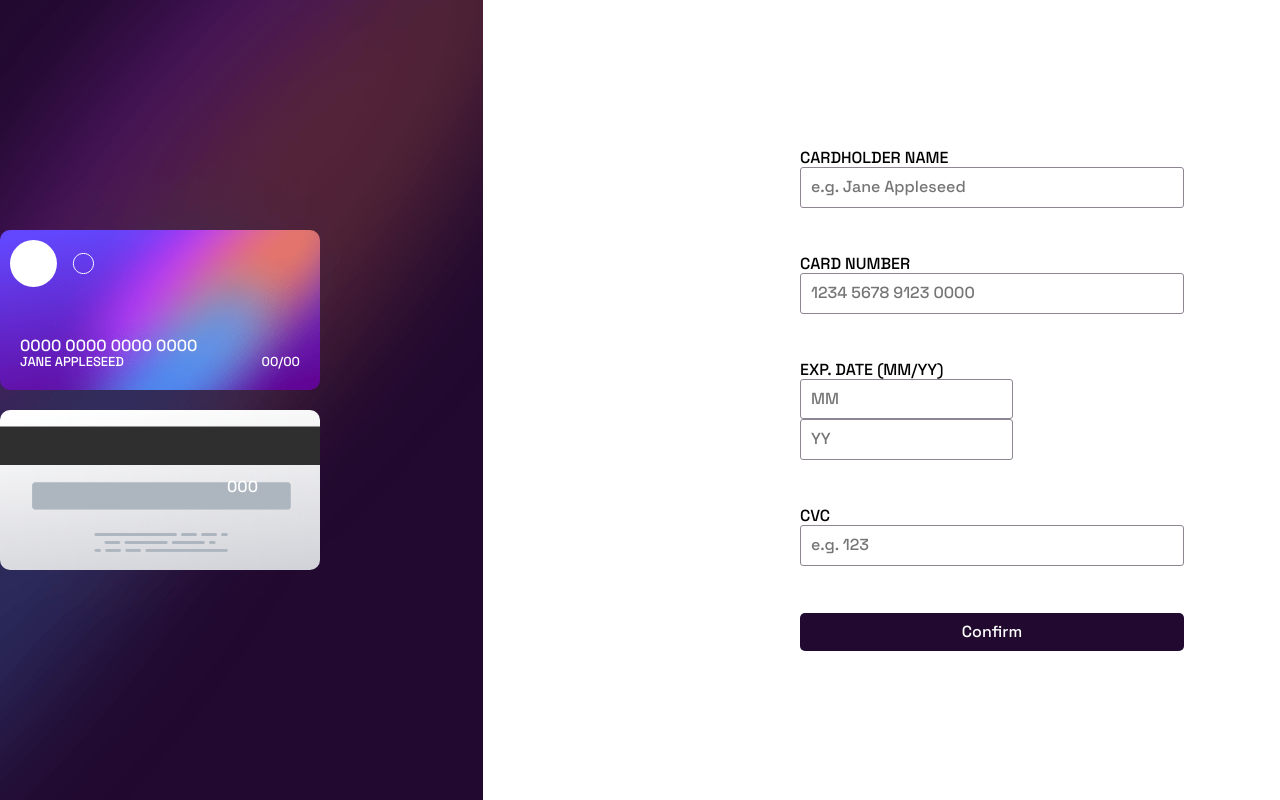
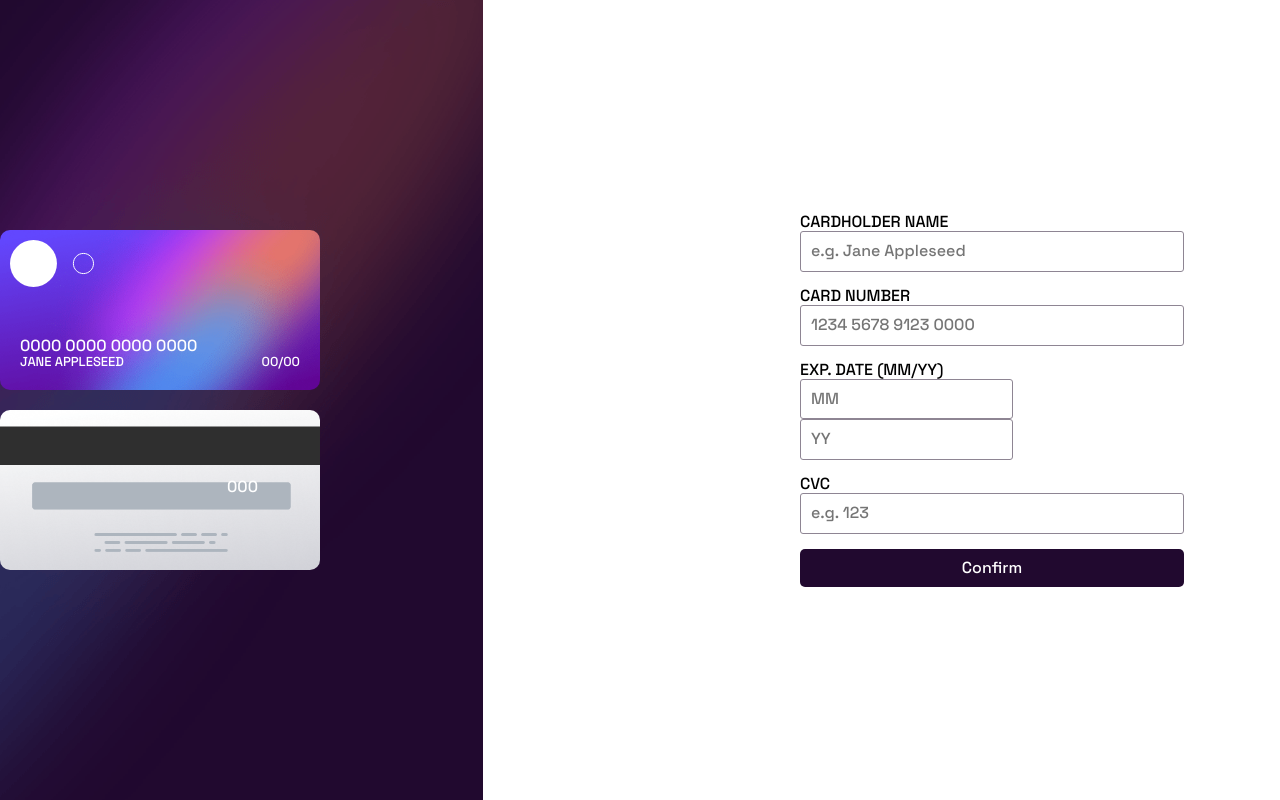
Before and after one commit to cosmoart/Interactive-card-details-form, a React (Vite) app: page / in a window 1280 px wide. Built offline with nearby package versions, Linux system fonts and the light colour scheme.

Commit message:
Componentize

```diff
--- a/src/App.css
+++ b/src/App.css
@@ -3,7 +3,6 @@
 	display: flex;
 	flex-direction: column;
 	justify-content: flex-end;
-	/* margin-left: 30%; */
 	margin-bottom: 20px;
 }
 
@@ -60,6 +59,10 @@
 	text-transform: uppercase;
 	display: flex;
 	flex-direction: column;
+}
+
+.cardForm .info {
+	font-size: 14px;
 	margin-bottom: 15px;
 }
 
--- a/src/App.jsx
+++ b/src/App.jsx
@@ -1,9 +1,12 @@
-import { useState } from 'react'
-import './App.css'
+import { useState } from 'react';
+import CardThanks from './components/CardThanks';
+import CardForm from './components/CardForm';
+import './App.css';
 
 function App() {
 	const [formData, setFormData] = useState({ name: null, number: null, mm: null, yy: null, cvc: null });
-	let validate = false;
+	const [validate, setValidate] = useState(false);
+
 
 	const handleInput = (e) => {
 		if (e.target.name === "number") {
@@ -28,21 +31,34 @@ function App() {
 		}
 	}
 
+	const handleError = (target, message, type) => {
+		document.querySelector(`#${target}`).nextElementSibling.innerHTML = message;
+		if (type === "add") {
+			document.querySelector(`#${target}`).classList.add(`input--error`);
+			document.querySelector(`#${target}`).nextElementSibling.classList.remove("info-hidden");
+		} else {
+			document.querySelector(`#${target}`).classList.remove(`input--error`);
+			document.querySelector(`#${target}`).nextElementSibling.classList.add("info-hidden");
+		}
+	}
+
 	const handleSubmit = (e) => {
 		e.preventDefault();
 		for (let i in formData) {
+			let label;
+			i === "mm" || i === "yy" ? label = "labelmmyy" : label = `label${i}`;
+			console.log(!formData[i]);
 			if (!formData[i]) {
-				let label;
-				i === "mm" || i === "yy" ? label = "labelmmyy" : label = `label${i}`
-				document.getElementById(`${label}`).nextElementSibling.textContent = "Can´t be blank";
-				document.getElementById(`${label}`).nextElementSibling.classList.add("label--show")
-			}
+				handleError(label, `Can´t be blank`, "add");
+			} else handleError(label, "", "remove");
 		}
-		if (formData.number.match(/[^0-9]/g)) {
-			console.log("number")
-			document.getElementById("labelnumber").nextElementSibling.textContent = "Wrong format, numbers only";
-			document.getElementById("labelnumber").nextElementSibling.classList.add("label--show");
-		}
+		if (formData.number && formData.number.match(/[^0-9]/g)) {
+			handleError("labelnumber", "Wrong format, numbers only", "add");
+		} else handleError("labelnumber", "", "remove");
+
+		if (formData.number && formData.number.length < 19) {
+			handleError("labelnumer", "Number is too short", "add");
+		} else handleError("labelnumber", "", "remove");
 	}
 
 	return (
@@ -60,45 +76,7 @@ function App() {
 				<div className='cardBack'><span>{formData.cvc || "000"}</span></div>
 			</div>
 
-			{!validate ?
-				<form className='cardForm' onSubmit={handleSubmit}>
-					<label id='labelname'>
-						Cardholder Name
-						<input type="text" placeholder="e.g. Jane Appleseed" onChange={handleInput} name="name" className='card-input' />
-					</label>
-					<p></p>
-
-					<label id='labelnumber'>
-						Card Number
-						<input type="text" placeholder="1234 5678 9123 0000" onChange={handleInput} name="number" className='card-input' maxLength={19} />
-					</label>
-					<p></p>
-
-					<label id='labelmmyy'>
-						Exp. Date (MM/YY)
-						<div>
-							<input type="text" placeholder='MM' onChange={handleInput} name="mm" className='card-input' />
-							<input type="text" placeholder='YY' onChange={handleInput} name="yy" className='card-input' />
-						</div>
-					</label>
-					<p></p>
-
-					<label id='labelcvc'>
-						CVC
-						<input type="text" placeholder='e.g. 123' onChange={handleInput} name="cvc" className='card-input' />
-					</label>
-					<p></p>
-
-					<button type='submit' className='btn-primary'>Confirm</button>
-				</form>
-				:
-				<div className='cardThanks'>
-					<img src="src/assets/icon-complete.svg" alt="" />
-					<p>Thank you!</p>
-					<p>We've added your card details</p>
-					<button className='btn-primary'>Continue</button>
-				</div>
-			}
+			{!validate ? <CardForm handleSubmit={handleSubmit} handleInput={handleInput} /> : <CardThanks />}
 		</div>
 	)
 }
--- /dev/null
+++ b/src/components/CardForm.jsx
@@ -0,0 +1,34 @@
+export default function CardForm({ handleSubmit, handleInput }) {
+	return (
+		<form className='cardForm' onSubmit={handleSubmit}>
+			<label id='labelname'>
+				Cardholder Name
+				<input type="text" placeholder="e.g. Jane Appleseed" onChange={handleInput} name="name" className='card-input' />
+			</label>
+			<p className='info info--hidden'></p>
+
+			<label id='labelnumber'>
+				Card Number
+				<input type="text" placeholder="1234 5678 9123 0000" onChange={handleInput} name="number" className='card-input' maxLength={19} />
+			</label>
+			<p className='info info--hidden'></p>
+
+			<label id='labelmmyy'>
+				Exp. Date (MM/YY)
+				<div>
+					<input type="text" placeholder='MM' onChange={handleInput} name="mm" className='card-input' />
+					<input type="text" placeholder='YY' onChange={handleInput} name="yy" className='card-input' />
+				</div>
+			</label>
+			<p className='info info--hidden'></p>
+
+			<label id='labelcvc'>
+				CVC
+				<input type="text" placeholder='e.g. 123' onChange={handleInput} name="cvc" className='card-input' />
+			</label>
+			<p className='info info--hidden'></p>
+
+			<button type='submit' className='btn-primary'>Confirm</button>
+		</form>
+	);
+}
--- /dev/null
+++ b/src/components/CardThanks.jsx
@@ -0,0 +1,10 @@
+export default function CardThanks(props) {
+	return (
+		<div className='cardThanks'>
+			<img src="src/assets/icon-complete.svg" alt="" />
+			<p>Thank you!</p>
+			<p>We've added your card details</p>
+			<button className='btn-primary'>Continue</button>
+		</div>
+	);
+}
--- a/src/index.css
+++ b/src/index.css
@@ -32,6 +32,15 @@ body::after {
 	z-index: -100;
 }
 
+.info {
+	transition: height 0.5s ease-in-out;
+	margin: 0;
+}
+
+.info--hidden {
+	height: 0;
+}
+
 @media screen and (max-width: 600px) {
 	.App {
 		flex-direction: column;
```
